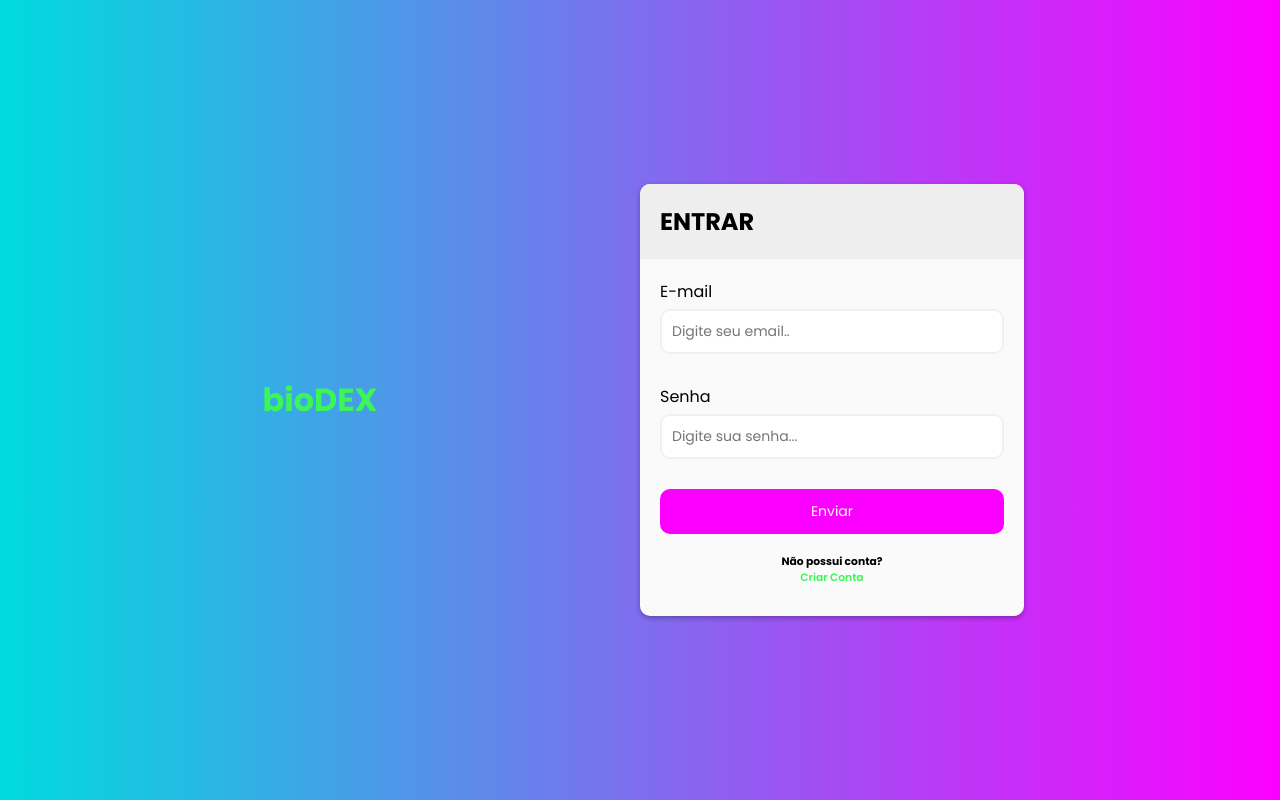
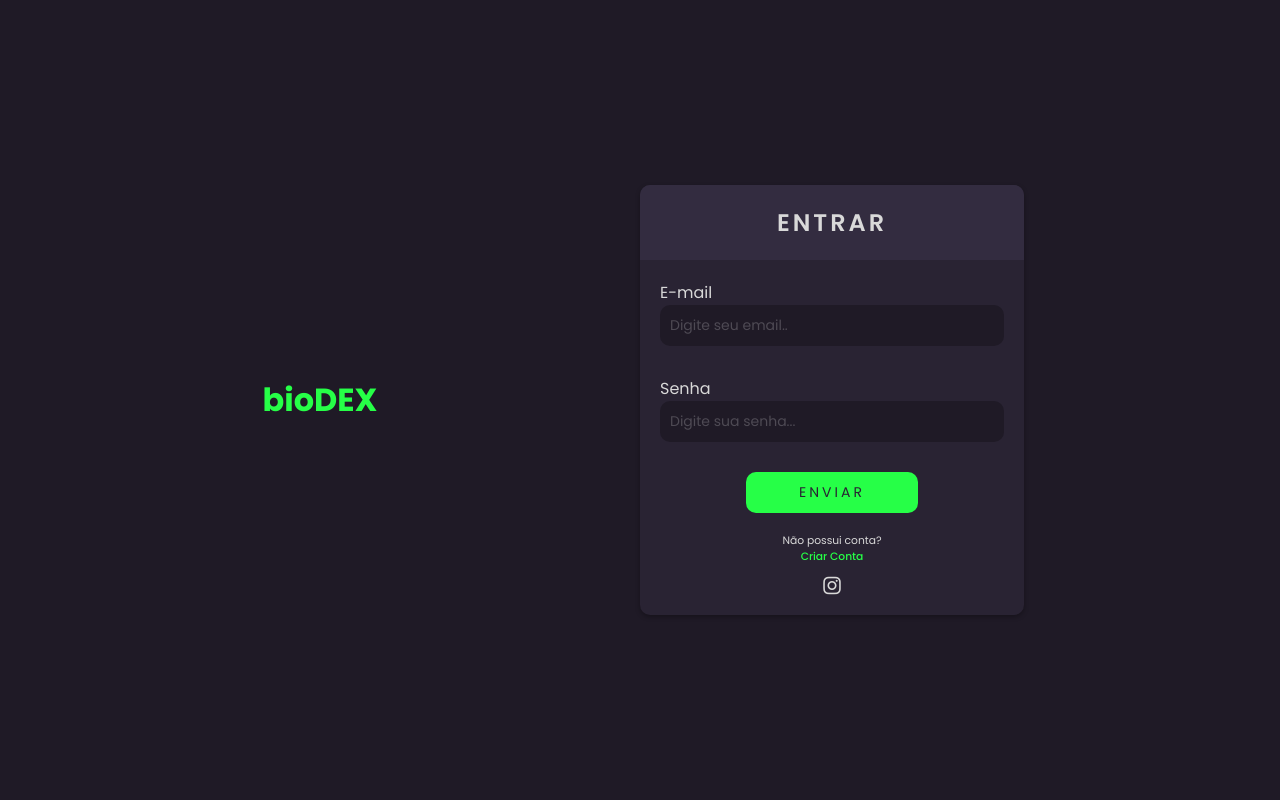
Before and after one commit to MiguelBack/biodex, a PHP site: page /entrar.html in a window 1280 px wide. Run offline with PHP 8.4, Linux system fonts and the light colour scheme; some libraries are stand-ins or nearby versions.

Commit message:
visual-definido

```diff
--- a/login/cadastro.html
+++ b/login/cadastro.html
@@ -23,7 +23,7 @@
 <body>
     <div class="container">
         <div class="header">
-            <h2>CRIAR CONTA</h2>
+            <h2 align="center">CRIAR CONTA</h2>
         </div>
 
         <form id="form" class="form" method="POST" action="./cadastrar.php">
--- a/login/entrar.css
+++ b/login/entrar.css
@@ -1,3 +1,4 @@
+@import url('https://fonts.googleapis.com/css2?family=Poppins:ital,wght@0,100;0,200;0,300;0,400;0,500;0,600;0,700;0,800;0,900;1,100;1,200;1,300;1,400;1,500;1,600;1,700;1,800;1,900&family=Sen:wght@400;700;800&display=swap');
 * {
     box-sizing: border-box;
     margin: 0;
@@ -6,7 +7,7 @@
 }
 
 .main-login {
-    background: linear-gradient(90deg, #00dbde 0%, #fc00ff 100%);
+    background: #1F1A26;
     width: 100vw;
     height: 100vh;
     display: flex;
@@ -24,7 +25,7 @@
 }
 
 .left-login>h1 {
-    color: #3CF557;
+    color: #26FF47;
 }
 
 .right-login {
@@ -37,7 +38,7 @@
 
 .container {
     justify-content: left;
-    background-color: #fafafa;
+    background-color: #292333;
     border-radius: 10px;
     box-shadow: 0 2px 5px rgba(0, 0, 0, 0.3);
     width: 60%;
@@ -46,8 +47,15 @@
 }
 
 .header {
-    background-color: #eee;
+    background-color: #332C40;
     padding: 20px;
+}
+
+.header h2 {
+    color: #D9D9D9;
+    text-align: center;
+    font-weight: 600;
+    letter-spacing: 3px;
 }
 
 .form {
@@ -61,22 +69,29 @@
 }
 
 .form-control label {
-    display: inline-block;
+    display: incline-block;
     margin-bottom: 5px;
+    color: #D9D9D9;
 }
 
 .form-control input {
-    border: 2px solid #f0f0f0;
+    border: none;
+    background-color: #1F1A26;
     display: block;
     border-radius: 10px;
     font-size: 14px;
     width: 100%;
     padding: 10px;
+    color: #D9D9D9;
+}
+
+.form-control input::placeholder {
+    color: #4E4A54;
 }
 
 .form-control i {
     position: absolute;
-    top: 45px;
+    top: 38px;
     right: 10px;
     visibility: hidden;
 }
@@ -89,45 +104,71 @@
 }
 
 .form button {
-    background-color: #fc00ff;
-    border: 2px solid #fc00ff;
-    color: #fff;
+    background-color: #26FF47;
+    border: none;
+    text-transform: uppercase;
+    color: #292333;
     font-size: 14px;
-    width: 100%;
+    width: 50%;
     border-radius: 10px;
     padding: 10px;
     cursor: pointer;
+    display: block;
+    margin-left: auto;
+    margin-right: auto;
+    letter-spacing: 3px;
 }
 
 
 /* Error and Success */
 
 .form-control.success input {
-    border-color: #2ecc71;
+    border-color: #26FF47;
 }
 
 .form-control.error input {
-    border-color: #e74c3c;
+    border-color: #F50551;
 }
 
 .form-control.success i.fa-check-circle {
-    color: #2ecc71;
+    color: #26FF47;
     visibility: visible;
 }
 
 .form-control.error i.fa-exclamation-circle {
-    color: #e74c3c;
+    color: #F50551;
     visibility: visible;
 }
 
 .form-control.error small {
     visibility: visible;
-    color: #e74c3c;
+    color: #F50551;
+}
+
+.form-control>h6 {
+    color: #D9D9D9;
+    font-weight: 400;
 }
 
 .form-control>h6>a {
     text-decoration: none;
     outline: none;
-    font-weight: 600;
-    color: #3CF557;
+    font-weight: 500;
+    color: #26FF47;
 }
+
+input:-webkit-autofill,
+textarea:-webkit-autofill,
+select:-webkit-autofill {
+    -webkit-text-fill-color: #D9D9D9;
+    -webkit-box-shadow: 0 0 0px 1000px #1F1A26 inset;
+}
+
+.instagram {
+    margin-top: -20px;
+    margin-bottom: 15px;
+}
+
+.instagram>a>i {
+    color: #D9D9D9;
+}
--- a/login/entrar.html
+++ b/login/entrar.html
@@ -57,15 +57,19 @@
 
                     <button type="submit">Enviar</button>
                 </form>
-
-
-
                 <div class="form-control" align="center">
                     <h6>Não possui conta? <br />
                         <a href="cadastro.html"> Criar Conta </a>
                     </h6>
                 </div>
 
+                <div class="instagram" align="center">
+
+                    <a href="https://www.instagram.com/miguell_back/">
+                        <i class="fa fa-instagram" style="font-size:20px"></i>
+                    </a>
+
+                </div>
             </div>
 
 
```
